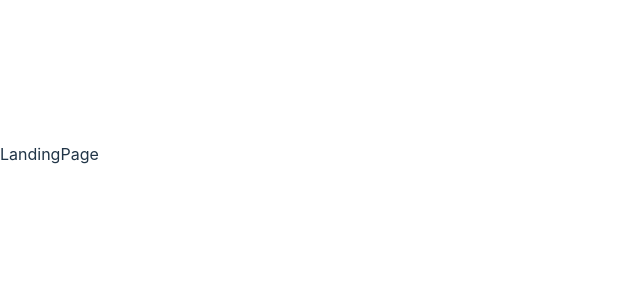
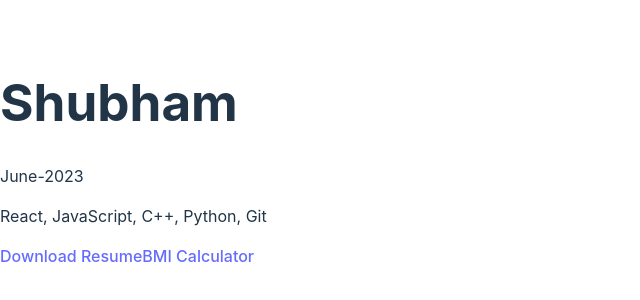
Before and after one commit to shubham-mehar/Ag7tDGud7W7iyQFk, a React (Vite) app: page / in a window 1280 px wide. Shown: the part 246-546 px from the top of the page, without its empty margins (0-640 px from the left). Built offline with nearby package versions, Linux system fonts and the light colour scheme; the HTML template or start-up script is replaced by a standard one.

Commit message:
Landing Page and BMICalculator Page created

```diff
--- a/src/components/BMICalculator.jsx
+++ b/src/components/BMICalculator.jsx
@@ -1,7 +1,14 @@
+import { useState } from "react";
 
 const BMICalculator = () => {
-  return (
-    <div>BMICalculator</div>
+  const [weight, setWeight] = useState('0');
+  const [height, setHeight] = useState('0');
+
+    return (
+    <div>
+        <h1>BMICalculator</h1>
+
+    </div>
   )
 }
 
--- a/src/components/LandingPage.jsx
+++ b/src/components/LandingPage.jsx
@@ -1,7 +1,16 @@
+import { Link } from "react-router-dom";
 
 const LandingPage = () => {
   return (
-    <div>LandingPage</div>
+    <div>
+        <h1>Shubham </h1>
+        <p>June-2023</p>
+        <p>React, JavaScript, C++, Python, Git</p>
+        <a href="/path/to/example-resume.pdf" download>
+            Download Resume
+        </a>
+        <Link to='/bmi'>BMI Calculator</Link>
+    </div>
   )
 }
 
```
Also changed, not shown: 1 other file (tests, documents, lock files or other folders).
